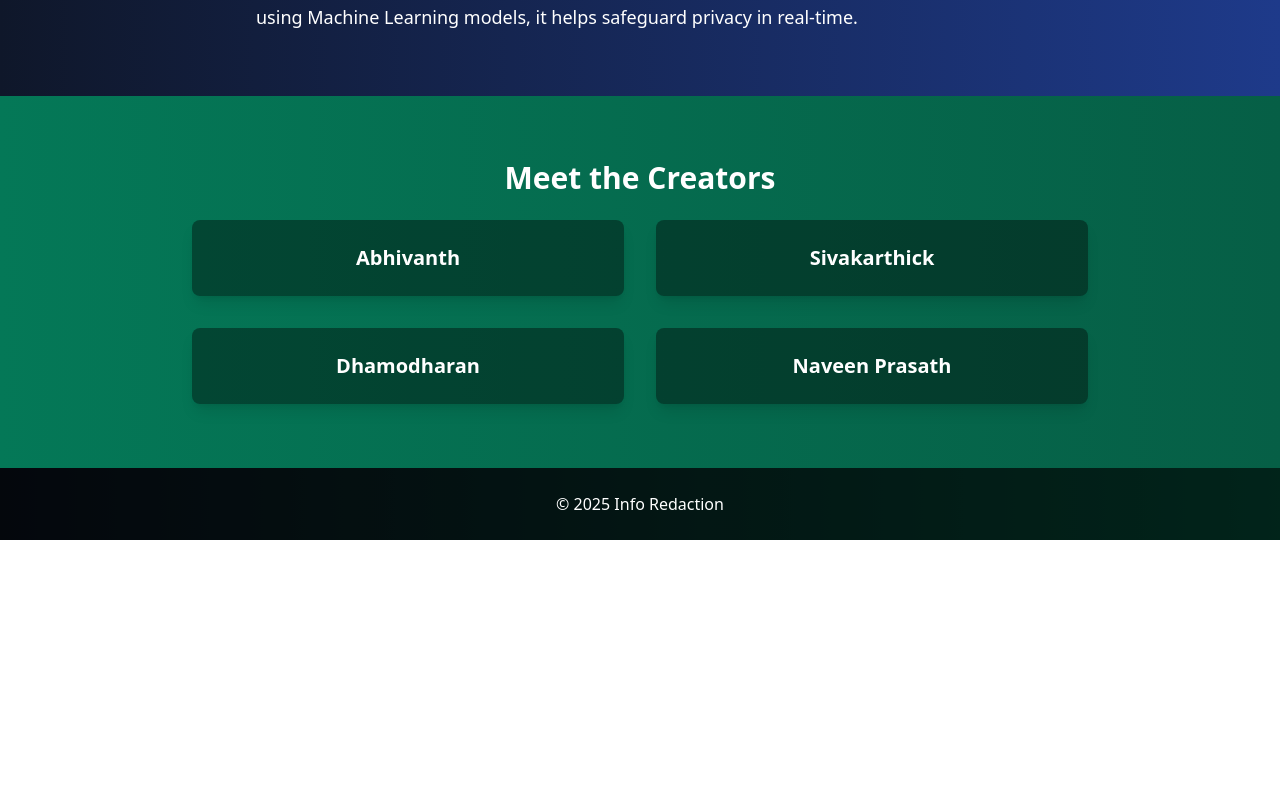
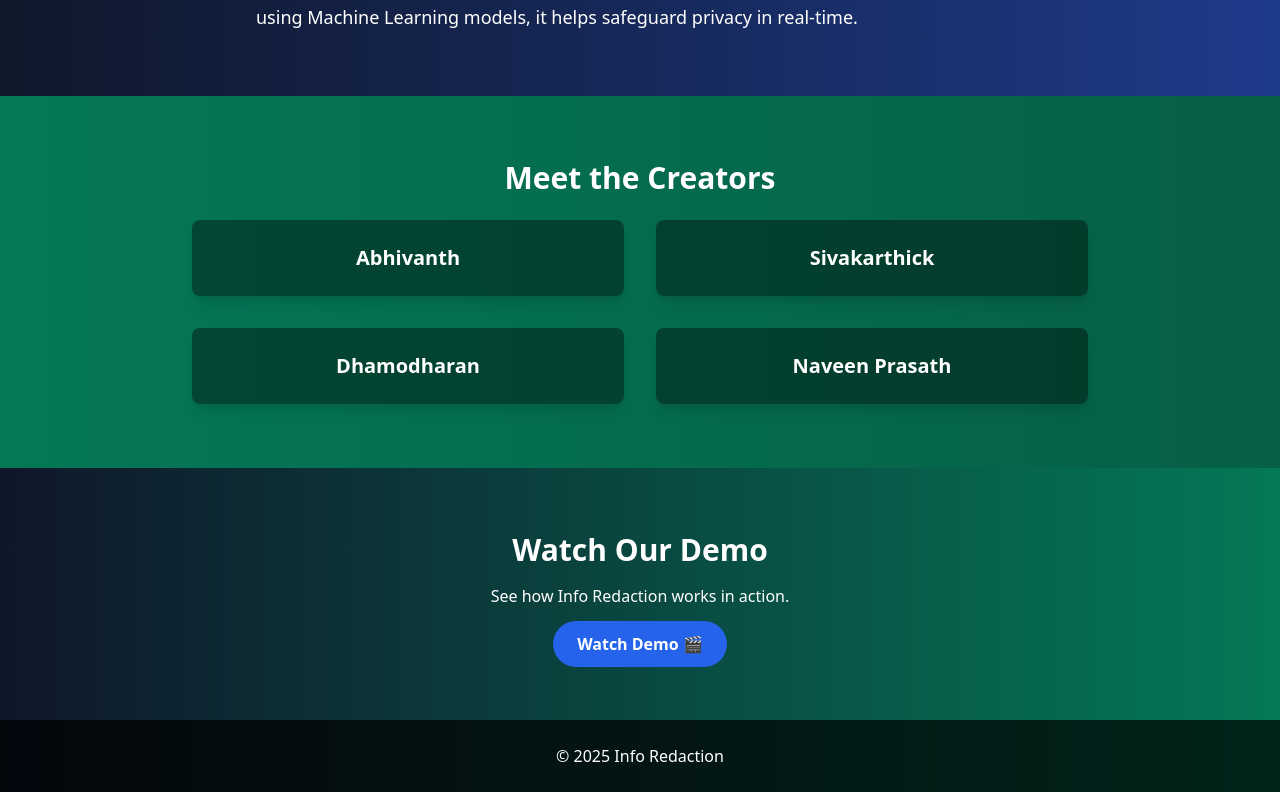
Before and after one commit to Abhivanth-08/info_redaction_main, a React (Vite) app in the folder landing/: page / in a window 1280 px wide. Shown: the part 980-1772 px from the top of the page. Before the commit the page ends 1520 px from the top, so only its background shows below. Built offline with nearby package versions, Linux system fonts and the light colour scheme.

Commit message:
Update App.jsx

```diff
--- a/landing/src/App.jsx
+++ b/landing/src/App.jsx
@@ -51,6 +51,20 @@ function App() {
         </div>
       </section>
 
+      <section className="demo-section text-center py-16">
+        <h2 className="text-3xl font-bold mb-4">Watch Our Demo</h2>
+        <p className="mb-6">See how Info Redaction works in action.</p>
+        <a
+          href="https://youtu.be/oMhY89Tx6J0"
+          target="_blank"
+          rel="noopener noreferrer"
+          className="bg-blue-600 text-white px-6 py-3 rounded-full font-semibold hover:bg-blue-700 transition"
+        >
+          Watch Demo 🎬
+        </a>
+      </section>
+
+
       <footer className="text-center py-6 bg-black bg-opacity-70">
         <p>&copy; 2025 Info Redaction</p>
       </footer>
```
